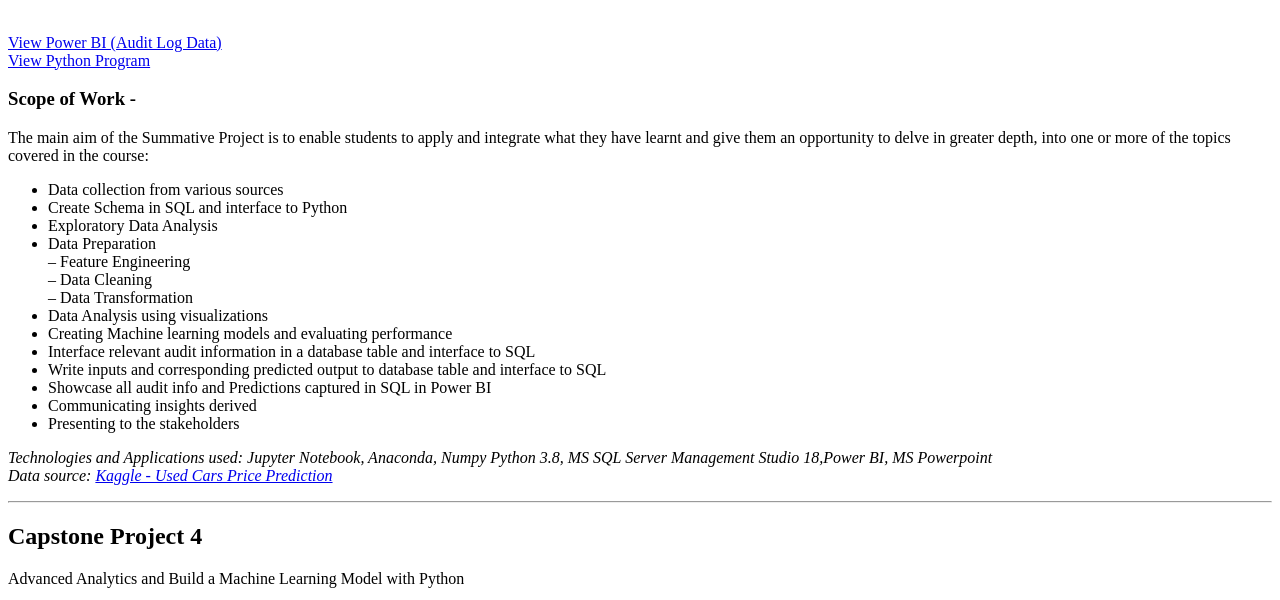
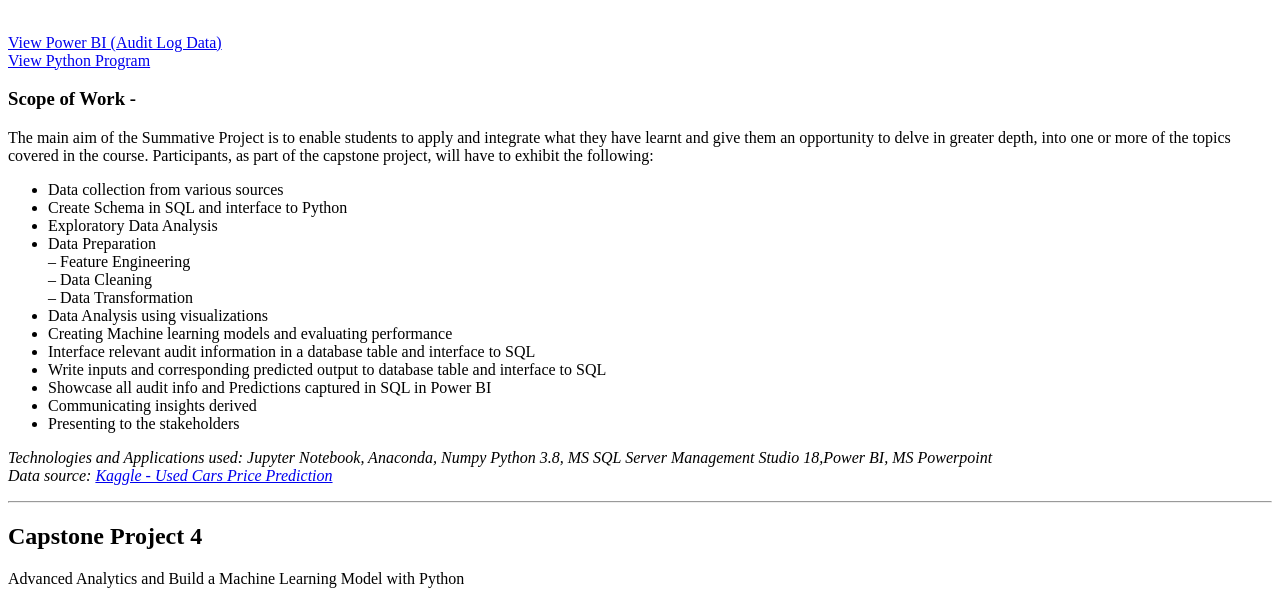
Before and after one commit to ZalehaAli/Data-Analytics-Portfolio, a Jekyll site: the page built from index.md, in a window 1280 px wide and 900 px high, scrolled down 935 px, cut to the strip 131-731 px from the top of the window. Built offline with Jekyll 4.4.1, drawn with Linux system fonts in a browser that asks for light colours; our own code applies the rules of GitHub Pages for plain Markdown files.

Commit message:
Update index.md

```diff
--- a/index.md
+++ b/index.md
@@ -10,7 +10,7 @@ Advanced Analytics and Build a Machine Learning Model with Python, SQL and Power
 <br>
 <a href="pdf/Python-Used_Car.pdf" target="_blank">View Python Program</a>
 ### Scope of Work -
-The main aim of the Summative Project is to enable students to apply and integrate what they have learnt and give them an opportunity to delve in greater depth, into one or more of the topics covered in the course:
+The main aim of the Summative Project is to enable students to apply and integrate what they have learnt and give them an opportunity to delve in greater depth, into one or more of the topics covered in the course. Participants, as part of the capstone project, will have to exhibit the following:
 <br>
 * Data collection from various sources
 <br>
```
